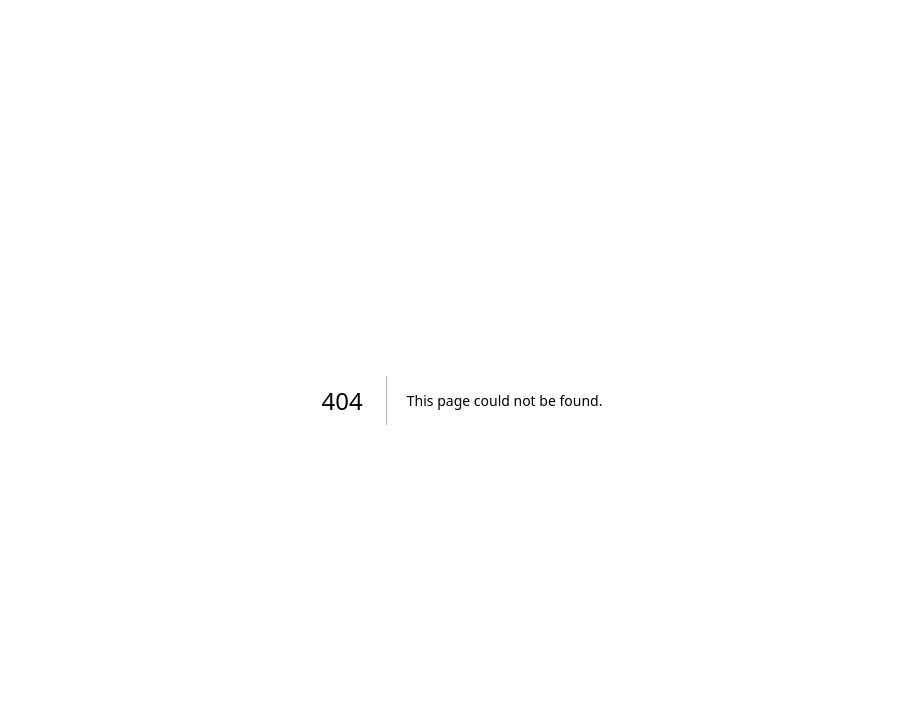
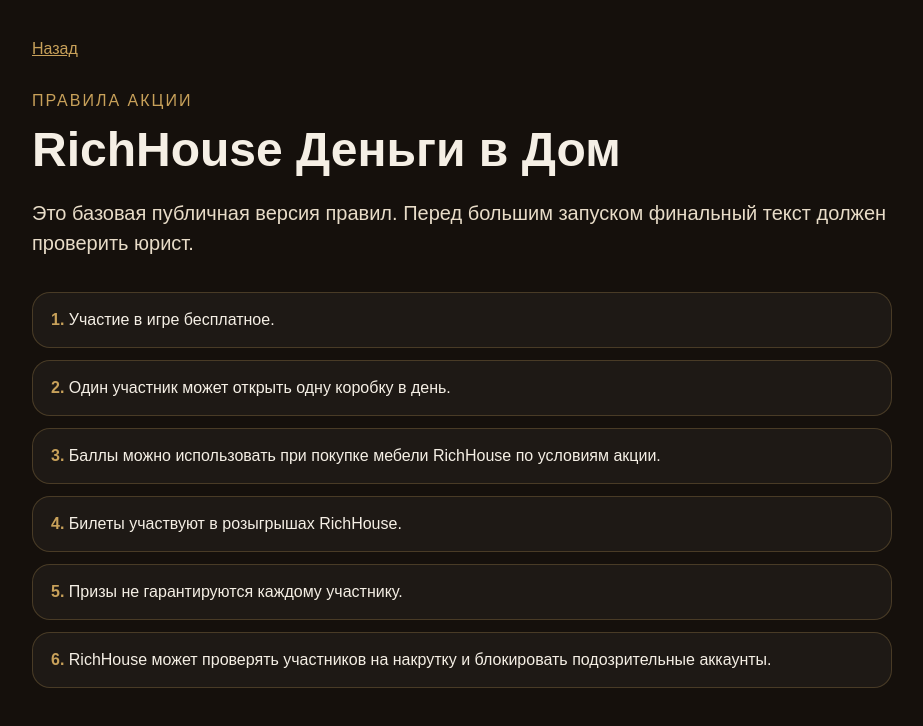
Before and after one commit to nska777/RichHouse-Game-bot, a Next.js app: page /rules in a window 1280 px wide. Before the commit this address had no page. Shown: the top 726 px of the page, without its empty margins (178-1101 px from the left). Built offline with nearby package versions, Linux system fonts and the light colour scheme.

Commit message:
feat: add public rules page

```diff
--- /dev/null
+++ b/app/rules/page.tsx
@@ -0,0 +1,28 @@
+const rules = [
+  'Участие в игре бесплатное.',
+  'Один участник может открыть одну коробку в день.',
+  'Баллы можно использовать при покупке мебели RichHouse по условиям акции.',
+  'Билеты участвуют в розыгрышах RichHouse.',
+  'Призы не гарантируются каждому участнику.',
+  'RichHouse может проверять участников на накрутку и блокировать подозрительные аккаунты.',
+];
+
+export default function RulesPage() {
+  return (
+    <main style={{ minHeight: '100vh', padding: '40px 20px' }}>
+      <section style={{ maxWidth: 860, margin: '0 auto' }}>
+        <a href="/" style={{ color: '#c8a15a' }}>Назад</a>
+        <p style={{ color: '#c8a15a', letterSpacing: 2, textTransform: 'uppercase', marginTop: 34 }}>Правила акции</p>
+        <h1 style={{ fontSize: 48, lineHeight: 1, margin: '14px 0 24px' }}>RichHouse Деньги в Дом</h1>
+        <p style={{ fontSize: 20, lineHeight: 1.5, color: '#e8dcc8' }}>Это базовая публичная версия правил. Перед большим запуском финальный текст должен проверить юрист.</p>
+        <div style={{ display: 'grid', gap: 12, marginTop: 34 }}>
+          {rules.map((rule, index) => (
+            <div key={rule} style={{ padding: 18, borderRadius: 18, background: 'rgba(255,255,255,.04)', border: '1px solid rgba(200,161,90,.25)' }}>
+              <b style={{ color: '#c8a15a' }}>{index + 1}. </b>{rule}
+            </div>
+          ))}
+        </div>
+      </section>
+    </main>
+  );
+}
```
